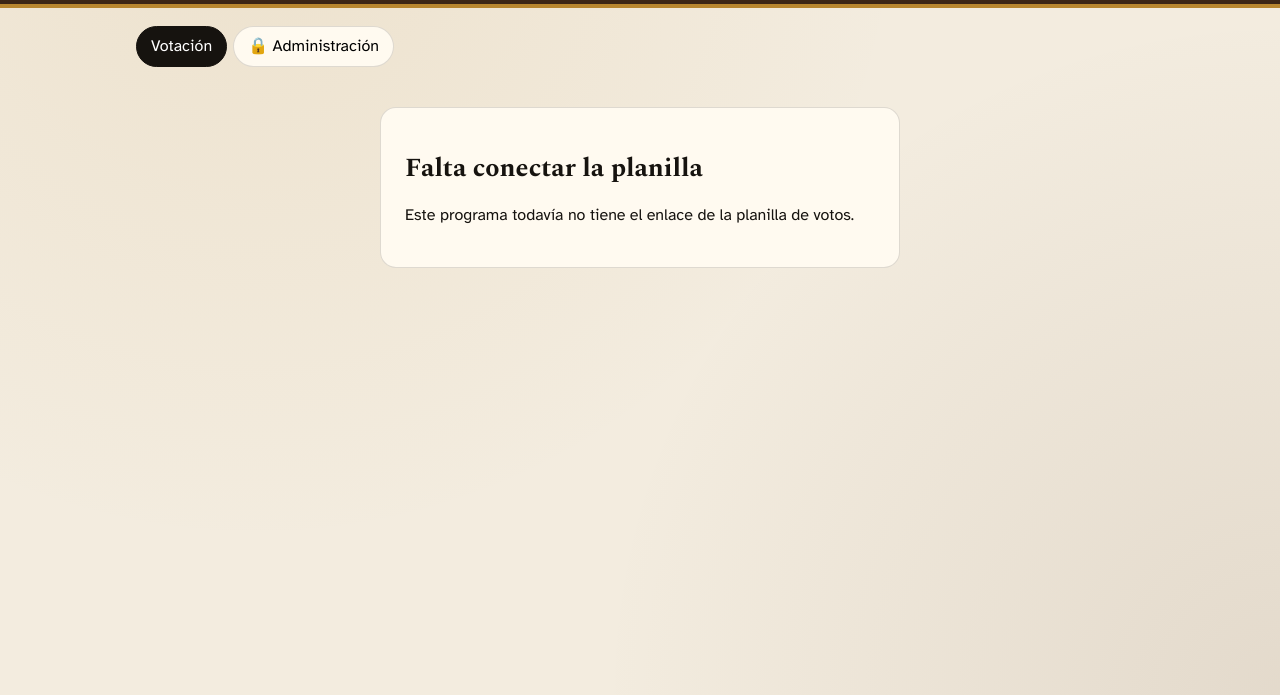
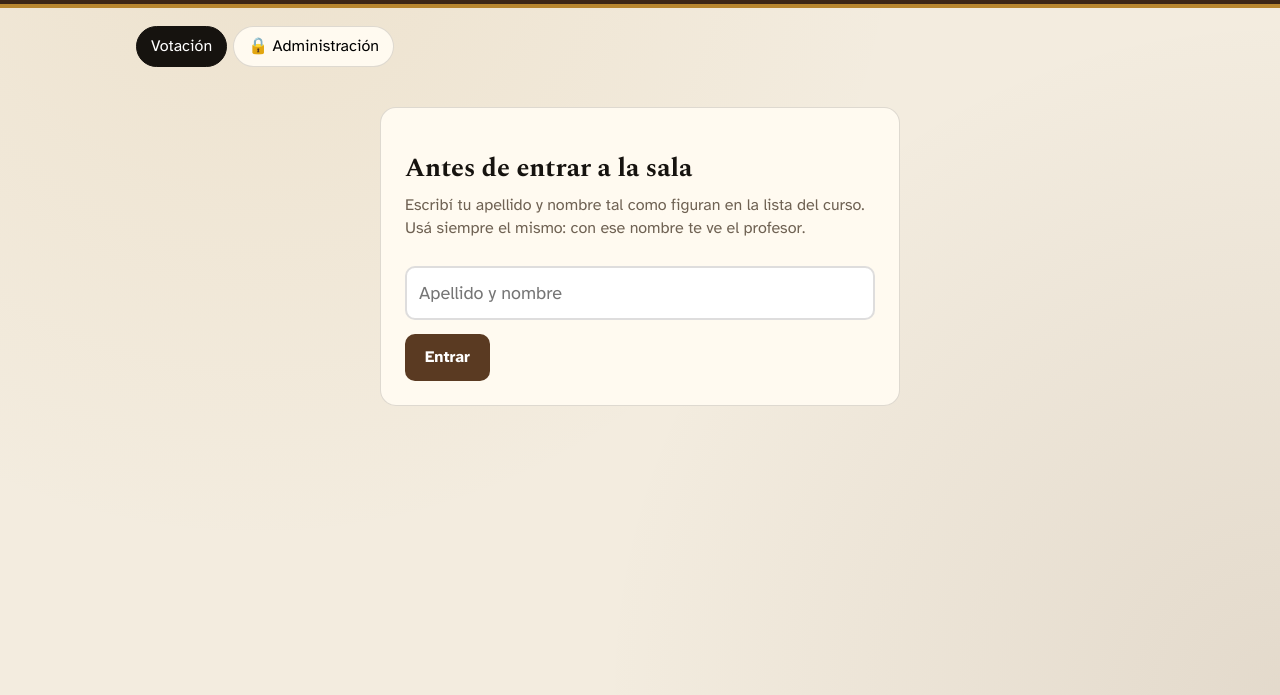
Before and after one commit to ArielCoceres77/elgranjuicio, a plain HTML site: page index.html in a window 1280 px wide. Shown: the part 105-800 px from the top of the page. Drawn offline with nearby package versions, Linux system fonts and the light colour scheme.

Commit message:
Conectar la planilla de votos
Co-Authored-By: Claude Opus 5.5 <noreply@anthropic.com>
Claude-Session: https://claude.ai/code/session_01Q3Nnq3r9YQw9eCfQEk8Vyn

```diff
--- a/index.html
+++ b/index.html
@@ -154,7 +154,7 @@ const STORIES = [
   {k:'r_miguel'},{k:'r_valeria'},{k:'r_eulalia'},{k:'r_mateo'},{k:'r_glitchini'},{k:'r_pato'},{k:'r_valentina'}]}
 ];
 // Enlace de la aplicación web de Apps Script (la planilla de votos)
-const API = '__API__';
+const API = 'https://script.google.com/macros/s/AKfycby-C_OvO34o6FZ1s916StQ8G-zLBWitP896DLQMwVgv2ptSg6UnvRwoR3p26brBiI6r/exec';
 const PASS = 7, PENALTY = 2;
 
 const $ = s => document.querySelector(s);
```
